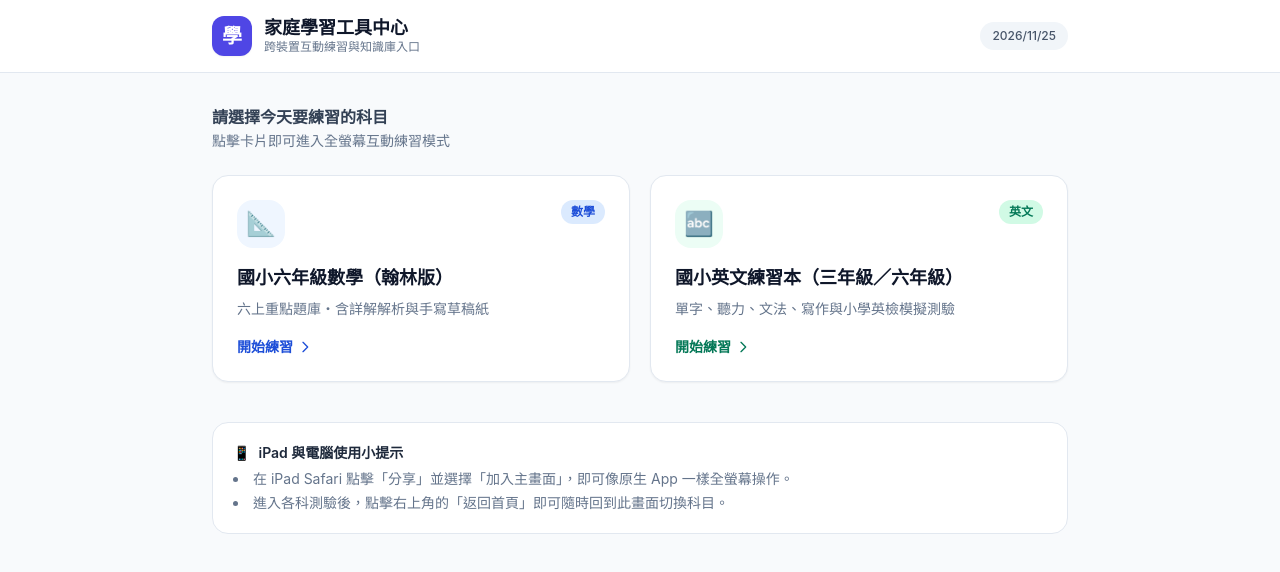
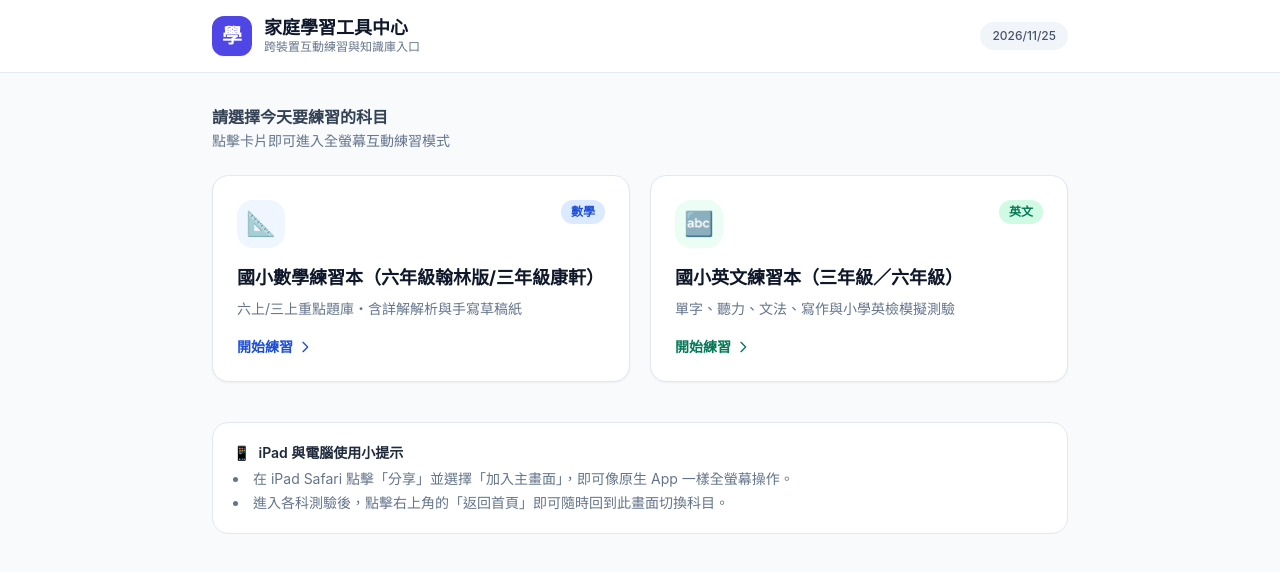
Before and after one commit to terryc1217-eng/kids-study-hub, a plain HTML site: page index.html in a window 1280 px wide. Drawn offline with nearby package versions, Linux system fonts and the light colour scheme.

Commit message:
Update index.html

```diff
--- a/index.html
+++ b/index.html
@@ -61,8 +61,8 @@
     const SUBJECTS = [
       {
         id: "math-g6",
-        title: "國小六年級數學（翰林版）",
-        subtitle: "六上重點題庫・含詳解解析與手寫草稿紙",
+        title: "國小數學練習本（六年級翰林版/三年級康軒）",
+        subtitle: "六上/三上重點題庫・含詳解解析與手寫草稿紙",
         tag: "數學",
         icon: "📐",
         color: "blue",
```
